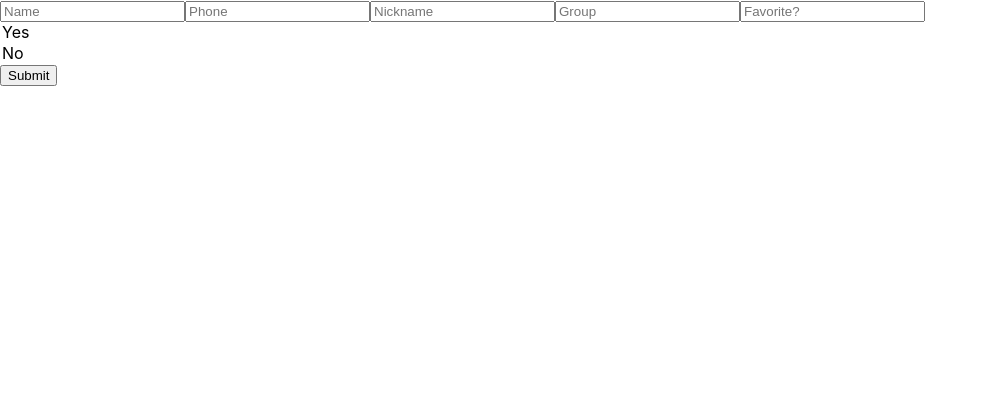
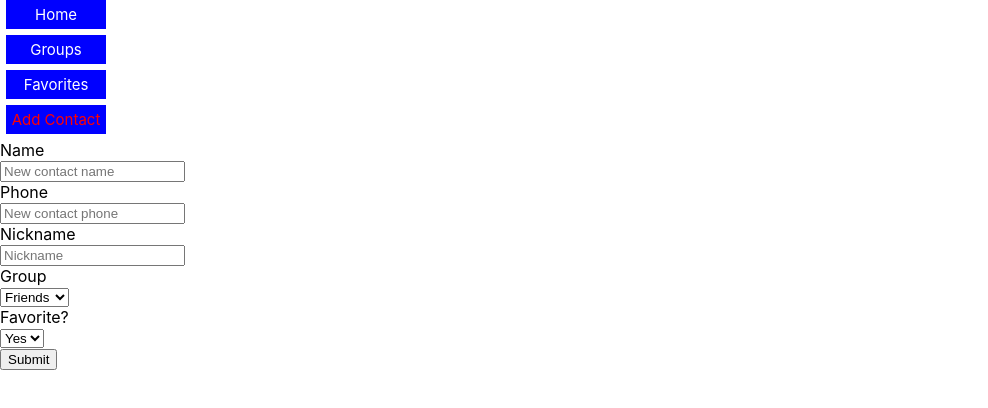
Before and after one commit to belc0011/address-book-app, a React (Create React App) app: page /form in a window 1280 px wide. Shown: the top 408 px of the page, without its empty margins (0-988 px from the left). Built offline with nearby package versions, Linux system fonts and the light colour scheme.

Commit message:
make changes to form

```diff
--- a/src/Form.js
+++ b/src/Form.js
@@ -1,18 +1,45 @@
 import React from 'react';
+import NavBar from './NavBar';
 
 function Form() {
     return (
         <div>
+            <header>
+                <NavBar />
+            </header>
+            <main>
                 <form>
-                <input type="text" placeholder="Name" />
-                <input type="text" placeholder="Phone" />
+                    <label for="name">Name</label>
+                    <div>
+                        <input type="text" placeholder="New contact name" id="name" />
+                    </div>
+                    <label for="phone">Phone</label>
+                    <div>
+                        <input type="text" placeholder="New contact phone" />
+                    </div>
+                    <label for="nickname">Nickname</label>
+                    <div>
                         <input type="text" placeholder="Nickname" />
-                <input type="text" placeholder="Group" />
-                <input type="dropdown" placeholder="Favorite?" />
+                    </div>
+                    <label for="group">Group</label>
+                    <div>
+                        <select type="dropdown" id="group">
+                            <option value="friends">Friends</option>
+                            <option value="family">Family</option>
+                            <option value="in-laws">In-Laws</option>
+                            <option value="other">Other</option>
+                        </select>
+                    </div>
+                    <label for="favorite">Favorite?</label>
+                    <div>
+                    <select type="dropdown" id="favorite">
                         <option value="true">Yes</option>
                         <option value="false">No</option>
+                    </select>
+                    </div>
                     <button type="submit">Submit</button>
                 </form>
+            </main>
         </div>
     )
 }
```
Lines whose indentation alone changed are shown as unchanged.
